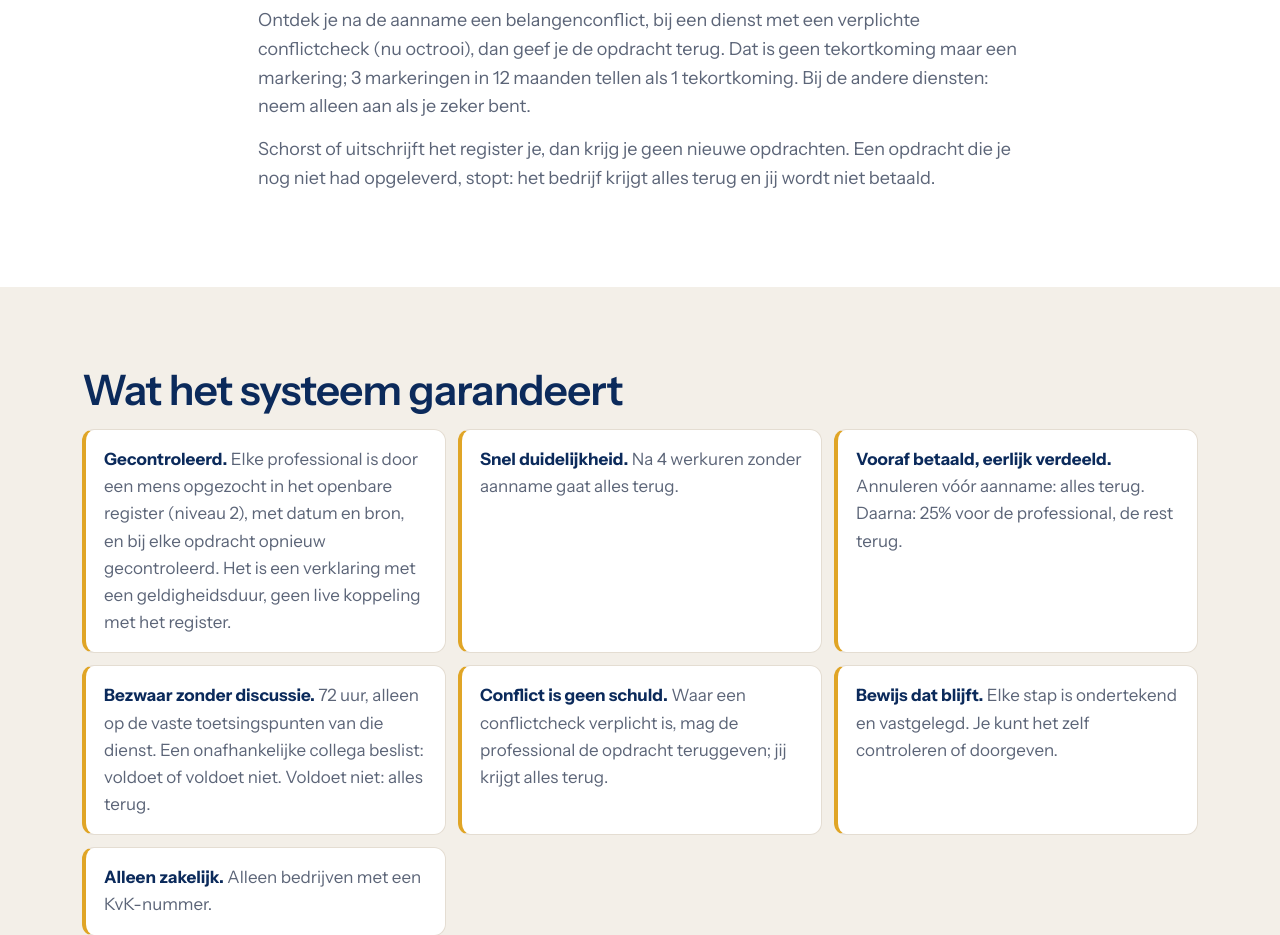
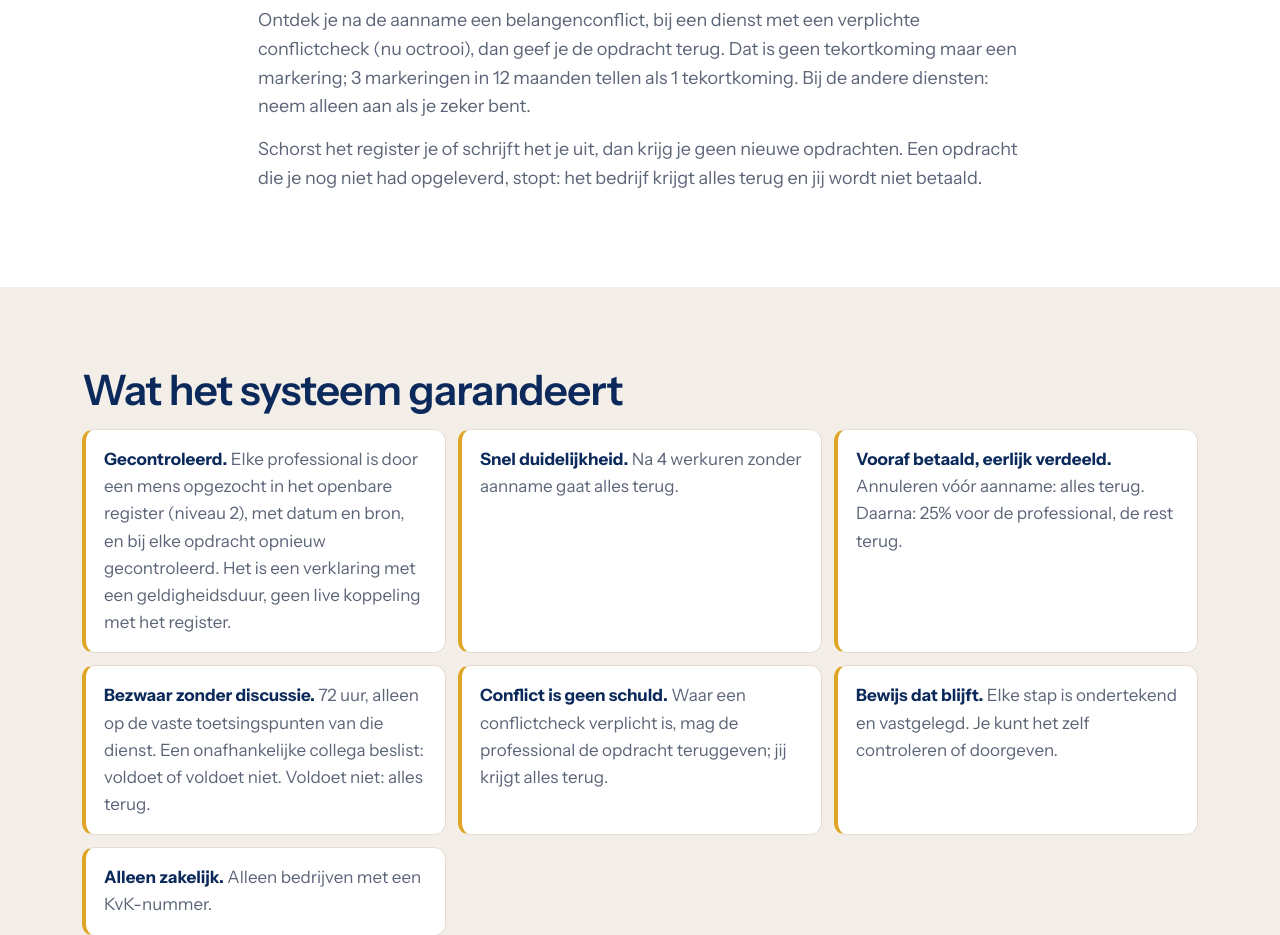
Before and after one commit to Kiesbewust/humanpush-website, a plain HTML site: page professionals.html in a window 1280 px wide. Shown: the part 5400-6335 px from the top of the page. Drawn offline with Linux system fonts and the light colour scheme.

Commit message:
Maak de schorsingszin op de professionalspagina gewoon Nederlands.
"Schorst het register je of schrijft het je uit" in plaats van de stapeling "Schorst of uitschrijft het register je". Die constructie stond nergens anders.

Co-authored-by: Z1N Protocol <Z1NProtocol@users.noreply.github.com>

```diff
--- a/professionals.html
+++ b/professionals.html
@@ -120,7 +120,7 @@
 <h2 id="betrouwbaar">Betrouwbaarheid</h2>
 <p>Te laat leveren of je terugtrekken na de aanname telt als tekortkoming: het bedrijf krijgt dan alles terug en jij krijgt niets. Weigeren, of een beurt laten verlopen, telt niet. Bij 3 tekortkomingen in 12 maanden volgt een afkoelperiode van 3 maanden zonder nieuwe opdrachten.</p>
 <p>Ontdek je na de aanname een belangenconflict, bij een dienst met een verplichte conflictcheck (nu octrooi), dan geef je de opdracht terug. Dat is geen tekortkoming maar een markering; 3 markeringen in 12 maanden tellen als 1 tekortkoming. Bij de andere diensten: neem alleen aan als je zeker bent.</p>
-<p>Schorst of uitschrijft het register je, dan krijg je geen nieuwe opdrachten. Een opdracht die je nog niet had opgeleverd, stopt: het bedrijf krijgt alles terug en jij wordt niet betaald.</p>
+<p>Schorst het register je of schrijft het je uit, dan krijg je geen nieuwe opdrachten. Een opdracht die je nog niet had opgeleverd, stopt: het bedrijf krijgt alles terug en jij wordt niet betaald.</p>
 </div>
 </section>
 <section class="section mist" aria-labelledby="garanties">
```
